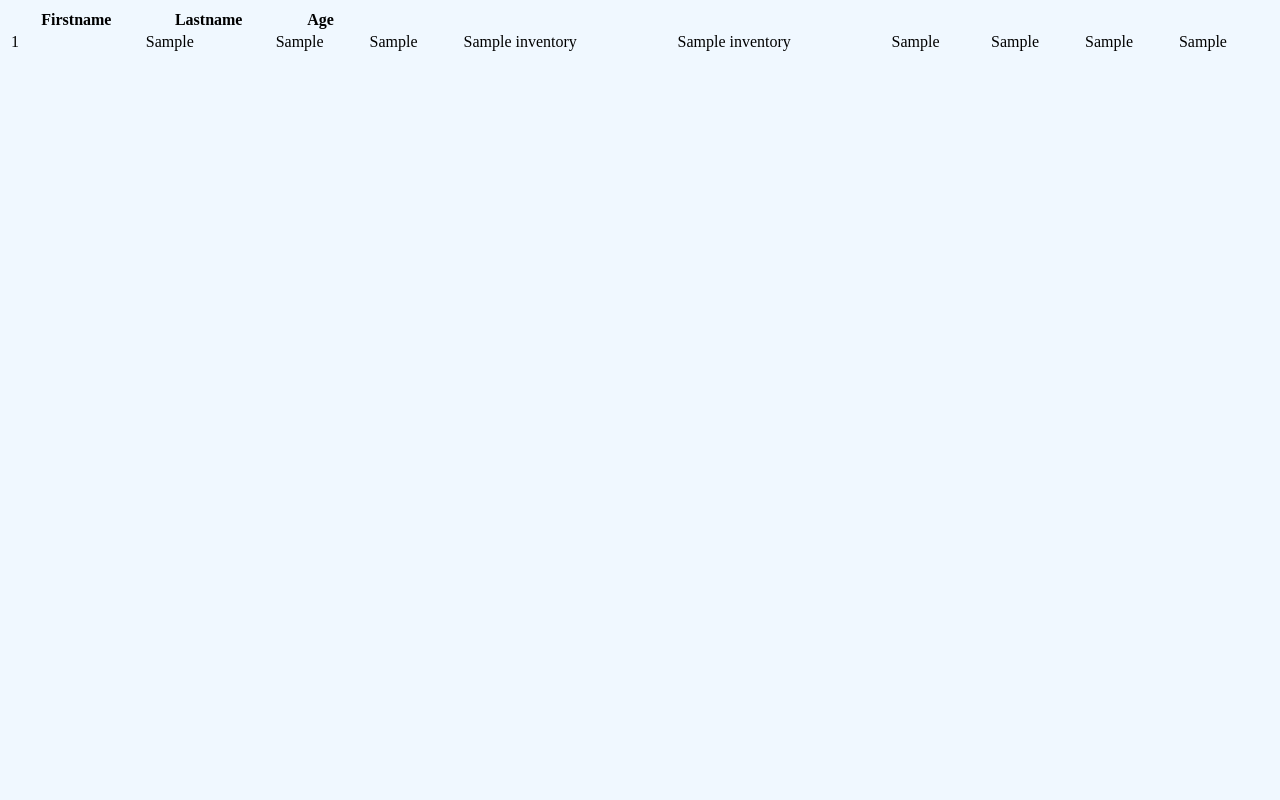
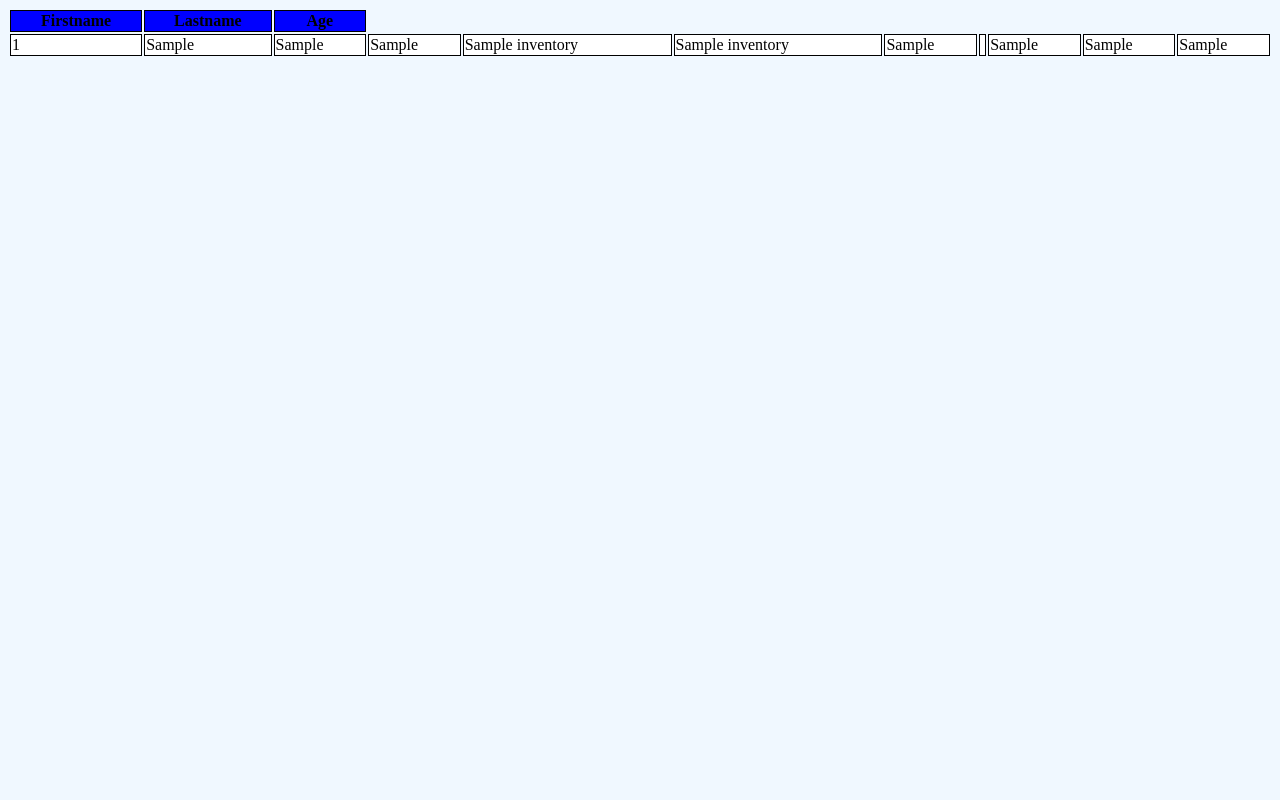
Before and after one commit to Atm0n/auto-pc-inventory, a PHP site: page / in a window 1280 px wide. Run offline with PHP 8.4, Linux system fonts and the light colour scheme; tables that the repository leaves empty or names only in its code hold one stand-in row (values such as "Sample post"); data that the repository does not hold is empty.

Commit message:
Update style.css

```diff
--- a/viewer/style.css
+++ b/viewer/style.css
@@ -1,5 +1,19 @@
 body{
 
     background-color: aliceblue;
+    text-align: center;
+}
+
+th, td {
+    background-color: blue;
+    border: 1px solid black;
+}
+
+td {
+    background-color: white;
 
 }
+td:hover {
+    background-color: grey;
+
+}
```
